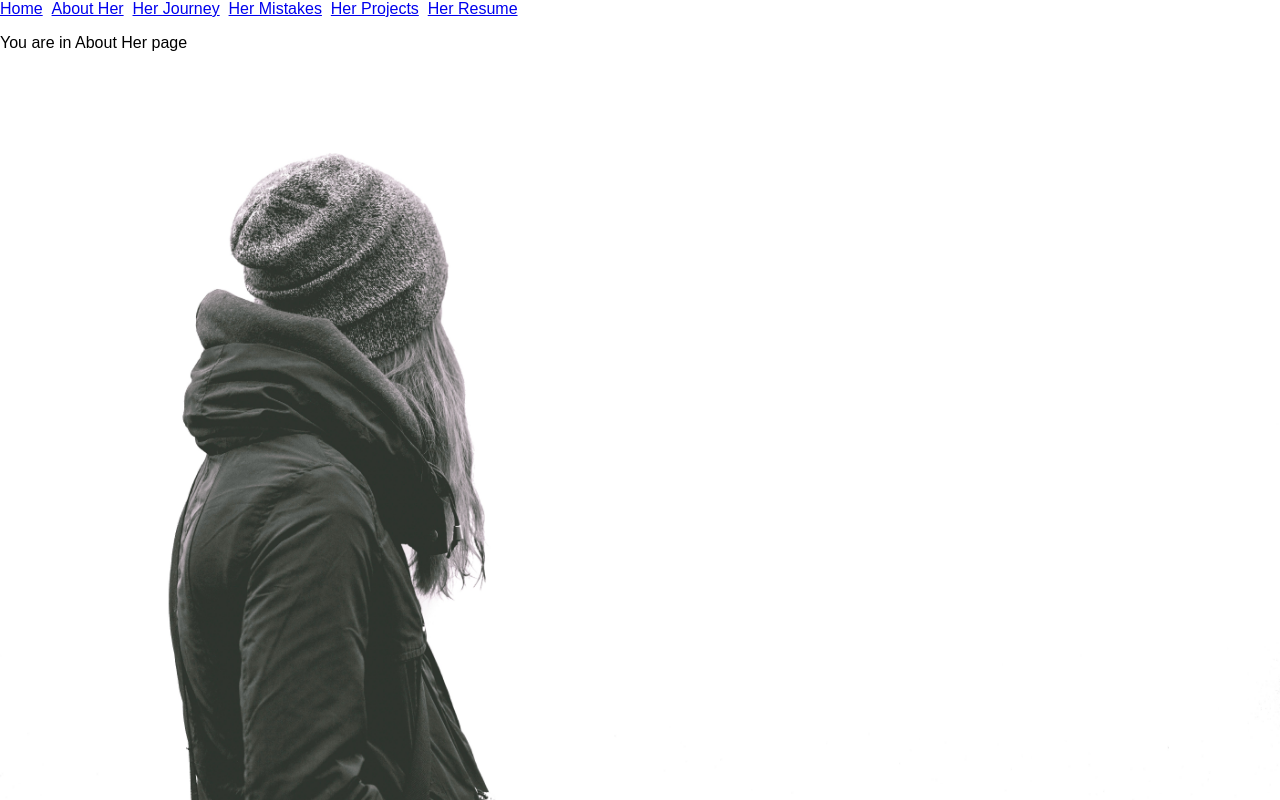
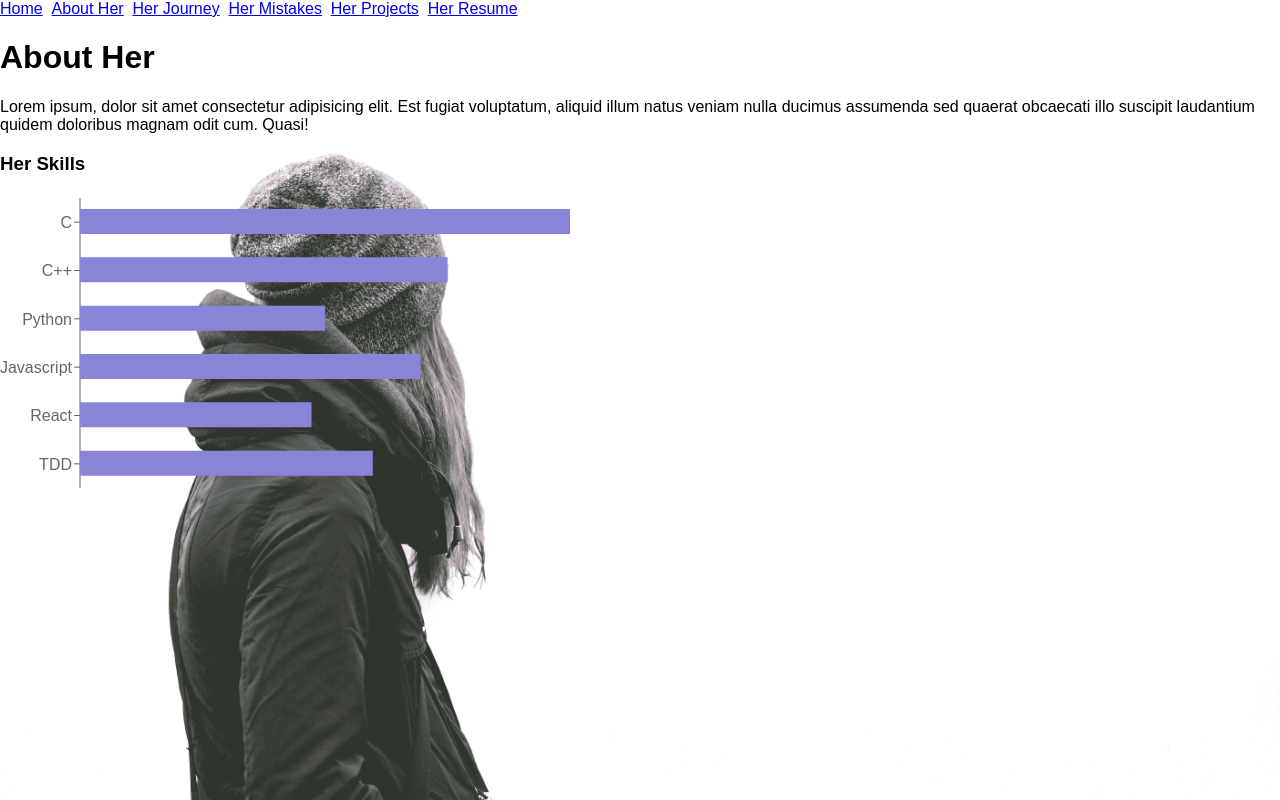
Before and after one commit to KennisYaps/project-TGWC, a React (Create React App) app: page /about-her in a window 1280 px wide. Built offline with nearby package versions, Linux system fonts and the light colour scheme.

Commit message:
added text and bar chart in skillschart.js

```diff
--- a/package.json
+++ b/package.json
@@ -6,7 +6,8 @@
     "react": "^16.2.0",
     "react-dom": "^16.2.0",
     "react-router-dom": "^4.2.2",
-    "react-scripts": "1.1.1"
+    "react-scripts": "1.1.1",
+    "recharts": "^1.0.0-beta.10"
   },
   "scripts": {
     "start": "react-scripts start",
--- a/src/components/AboutHer.js
+++ b/src/components/AboutHer.js
@@ -1,9 +1,20 @@
-import React from 'react';
+import React from "react";
+import SkillsChart from "./SkillsChart";
 
 const AboutHer = () => (
-    <div>
-        <p>You are in About Her page</p>
-    </div>
+  <div>
+    <h1>About Her</h1>
+    <span id="about-her-text">
+      Lorem ipsum, dolor sit amet consectetur adipisicing elit. Est fugiat
+      voluptatum, aliquid illum natus veniam nulla ducimus assumenda sed quaerat
+      obcaecati illo suscipit laudantium quidem doloribus magnam odit cum.
+      Quasi!
+    </span>
+    <span id="about-her-barChart">
+      <h3>Her Skills</h3>
+      <SkillsChart />
+    </span>
+  </div>
 );
 
 export default AboutHer;
--- /dev/null
+++ b/src/components/SkillsChart.js
@@ -0,0 +1,33 @@
+import React, { Component } from "react";
+import { BarChart, Bar, XAxis, YAxis, Tooltip } from "recharts";
+
+const data = [
+  { name: "C", uv: 4000 },
+  { name: "C++", uv: 3000 },
+  { name: "Python", uv: 2000 },
+  { name: "Javascript", uv: 2780 },
+  { name: "React", uv: 1890 },
+  { name: "TDD", uv: 2390 }
+];
+
+class SkillsChart extends Component {
+  render() {
+    return (
+      <BarChart
+        width={600}
+        height={300}
+        data={data}
+        barSize={25}
+        margin={{ top: 5, right: 30, left: 20, bottom: 5 }}
+        layout="vertical"
+      >
+        <XAxis type="number" hide="true" />
+        <YAxis type="category" dataKey="name" axisLine="false" />
+        <Tooltip />
+        <Bar dataKey="uv" fill="#8884d8" />
+      </BarChart>
+    );
+  }
+}
+
+export default SkillsChart;
```
Also changed, not shown: 1 other file (tests, documents, lock files or other folders).
